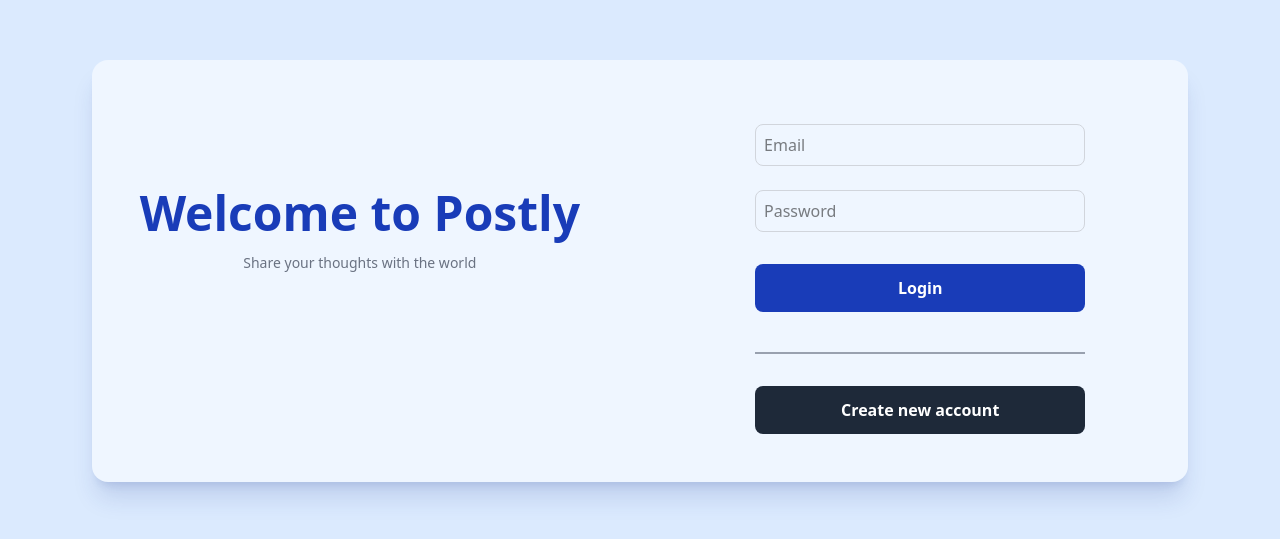
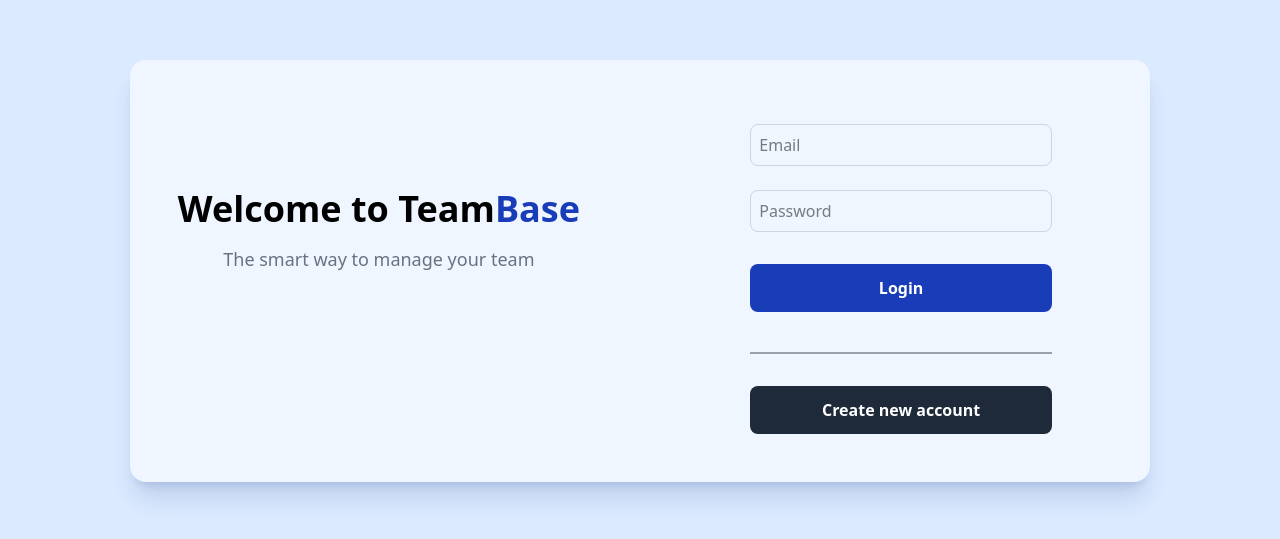
Before and after one commit to Izzeddin-Samara/TeamBase, a React (Vite) app in the folder Client/: page / in a window 1280 px wide. Shown: the part 129-668 px from the top of the page. Built offline with nearby package versions, Linux system fonts and the light colour scheme.

Commit message:
Changed hero section title and subtitle from Postly to TeamBase

```diff
--- a/Client/src/components/Home.tsx
+++ b/Client/src/components/Home.tsx
@@ -92,11 +92,11 @@ const Home: React.FC = () => {
         <div className="grid grid-cols-1 md:grid-cols-2 md:gap-30">
           <div className="items-center flex mb-20 justify-center">
             <div className="text-center mt-20 md:mt-0">
-              <h1 className="text-3xl font-extrabold lg:text-5xl text-blue-800">
-                Welcome to Postly
+              <h1 className="text-3xl font-extrabold lg:text-4xl">
+                Welcome to Team<span className="text-blue-800">Base</span>
               </h1>
-              <p className="text-sm mt-4 text-gray-500">
-                Share your thoughts with the world
+              <p className="text-lg mt-4 text-gray-500">
+              The smart way to manage your team
               </p>
             </div>
           </div>
```
